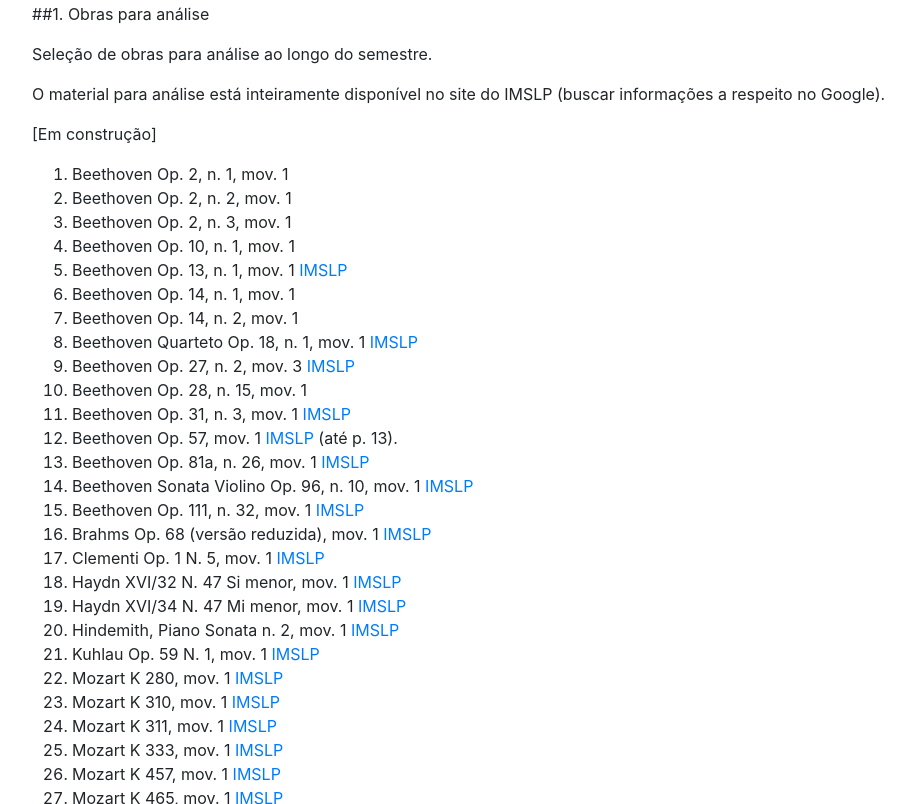
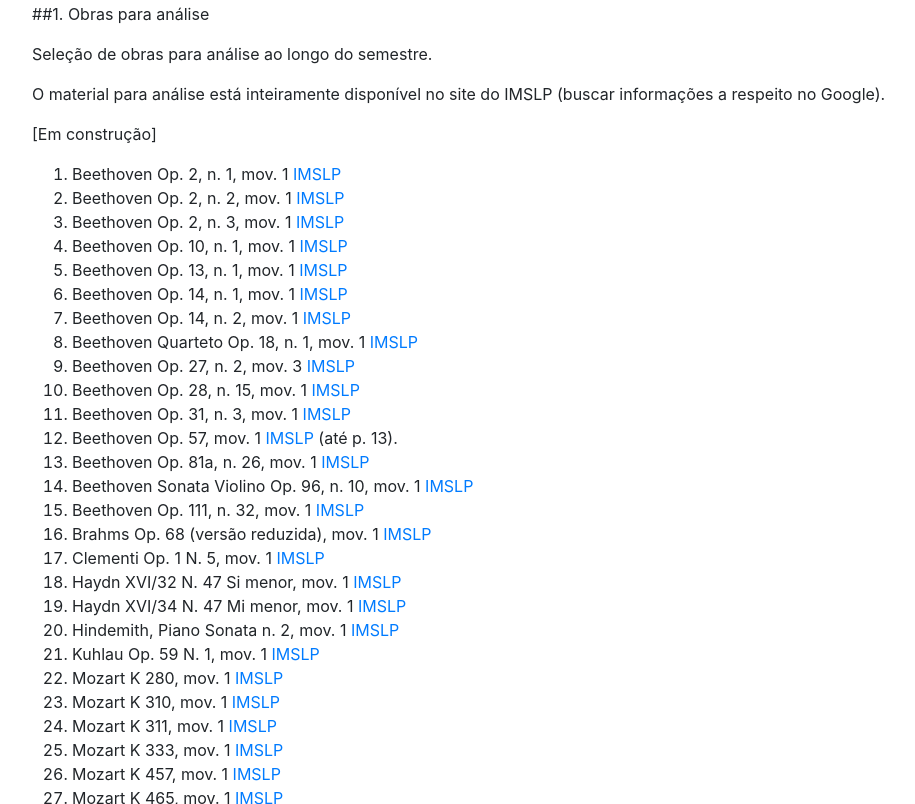
Before and after one commit to kroger/genosmus, a Jekyll site: the page built from _marcos/musa72.md, in a window 1280 px wide and 900 px high, scrolled down 1593 px, cut to the strip 96-900 px from the top of the window. Shown: the whole strip, without its empty margins (68-983 px from the left). Built offline with Jekyll 4.4.1, drawn with Linux system fonts in a browser that asks for light colours; the table of contents is made by our own code.

Commit message:
Links para sonatas de Beethoven no IMSLP

```diff
--- a/_marcos/musa72.md
+++ b/_marcos/musa72.md
@@ -111,16 +111,16 @@
  20. Mozart K 545, mov. 1 [http://bit.ly/2itGEpW](http://bit.ly/2itGEpW)
 -->
 
-  1. Beethoven Op. 2, n. 1, mov. 1
-  1. Beethoven Op. 2, n. 2, mov. 1
-  1. Beethoven Op. 2, n. 3, mov. 1
-  1. Beethoven Op. 10, n. 1, mov. 1
+  1. Beethoven Op. 2, n. 1, mov. 1 [IMSLP](http://ks4.imslp.net/files/imglnks/usimg/8/85/IMSLP243106-PMLP01446-Beethoven,_Ludwig_van-Werke_Breitkopf_Kalmus_Band_20_B124_Op_2_No_1_scan.pdf)
+  1. Beethoven Op. 2, n. 2, mov. 1 [IMSLP](http://imslp.simssa.ca/files/imglnks/usimg/7/72/IMSLP243107-PMLP01413-Beethoven,_Ludwig_van-Werke_Breitkopf_Kalmus_Band_20_B125_Op_2_No_2_scan.pdf)
+  1. Beethoven Op. 2, n. 3, mov. 1 [IMSLP](http://ks4.imslp.net/files/imglnks/usimg/9/96/IMSLP243110-PMLP01414-Beethoven,_Ludwig_van-Werke_Breitkopf_Kalmus_Band_20_B126_Op_2_No_3_scan.pdf)
+  1. Beethoven Op. 10, n. 1, mov. 1 [IMSLP](http://ks4.imslp.net/files/imglnks/usimg/c/cd/IMSLP243114-PMLP01407-Beethoven,_Ludwig_van-Werke_Breitkopf_Kalmus_Band_20_B128_Op_10_No_1_scan.pdf)
   1. Beethoven Op. 13, n. 1, mov. 1 [IMSLP](http://ks4.imslp.info/files/imglnks/usimg/e/ee/IMSLP243128-PMLP01410-Beethoven,_Ludwig_van-Werke_Breitkopf_Kalmus_Band_20_B131_Op_13_scan.pdf)
-  1. Beethoven Op. 14, n. 1, mov. 1
-  1. Beethoven Op. 14, n. 2, mov. 1
+  1. Beethoven Op. 14, n. 1, mov. 1 [IMSLP](http://ks4.imslp.net/files/imglnks/usimg/9/9f/IMSLP243295-PMLP01411-Beethoven,_Ludwig_van-Werke_Breitkopf_Kalmus_Band_20_B132_Op_14_No_1_scan.pdf)
+  1. Beethoven Op. 14, n. 2, mov. 1 [IMSLP](http://ks4.imslp.net/files/imglnks/usimg/b/b0/IMSLP243296-PMLP01412-Beethoven,_Ludwig_van-Werke_Breitkopf_Kalmus_Band_20_B133_Op_14_No_2_scan.pdf)
   1. Beethoven Quarteto Op. 18, n. 1, mov. 1 [IMSLP](http://ks.imslp.net/files/imglnks/usimg/7/7f/IMSLP04755-Beethoven_-_String_Quartet_No.1_Dover.pdf)
   1. Beethoven Op. 27, n. 2, mov. 3  [IMSLP](http://ks.imslp.net/files/imglnks/usimg/1/19/IMSLP51726-PMLP01458-Beethoven_Werke_Breitkopf_Serie_16_No_137_Op_27_No_2.pdf)
-  1. Beethoven Op. 28, n. 15, mov. 1
+  1. Beethoven Op. 28, n. 15, mov. 1 [IMSLP](http://imslp.simssa.ca/files/imglnks/usimg/2/24/IMSLP51727-PMLP01460-Beethoven_Werke_Breitkopf_Serie_16_No_138_Op_28.pdf)
   1. Beethoven Op. 31, n. 3, mov. 1 [IMSLP](http://ks.imslp.net/files/imglnks/usimg/6/6f/IMSLP51740-PMLP01469-Beethoven_Werke_Breitkopf_Serie_16_No_141_Op_31_No_3.pdf)
   1. Beethoven Op. 57, mov. 1 [IMSLP](http://ks.imslp.net/files/imglnks/usimg/0/01/IMSLP51795-PMLP01480-Beethoven_Werke_Breitkopf_Serie_16_No_146_Op_57.pdf) (até p. 13).
   1. Beethoven Op. 81a, n. 26, mov. 1 [IMSLP](http://ks4.imslp.info/files/imglnks/usimg/b/b9/IMSLP51798-PMLP01483-Beethoven_Werke_Breitkopf_Serie_16_No_149_Op_81a.pdf)
```
